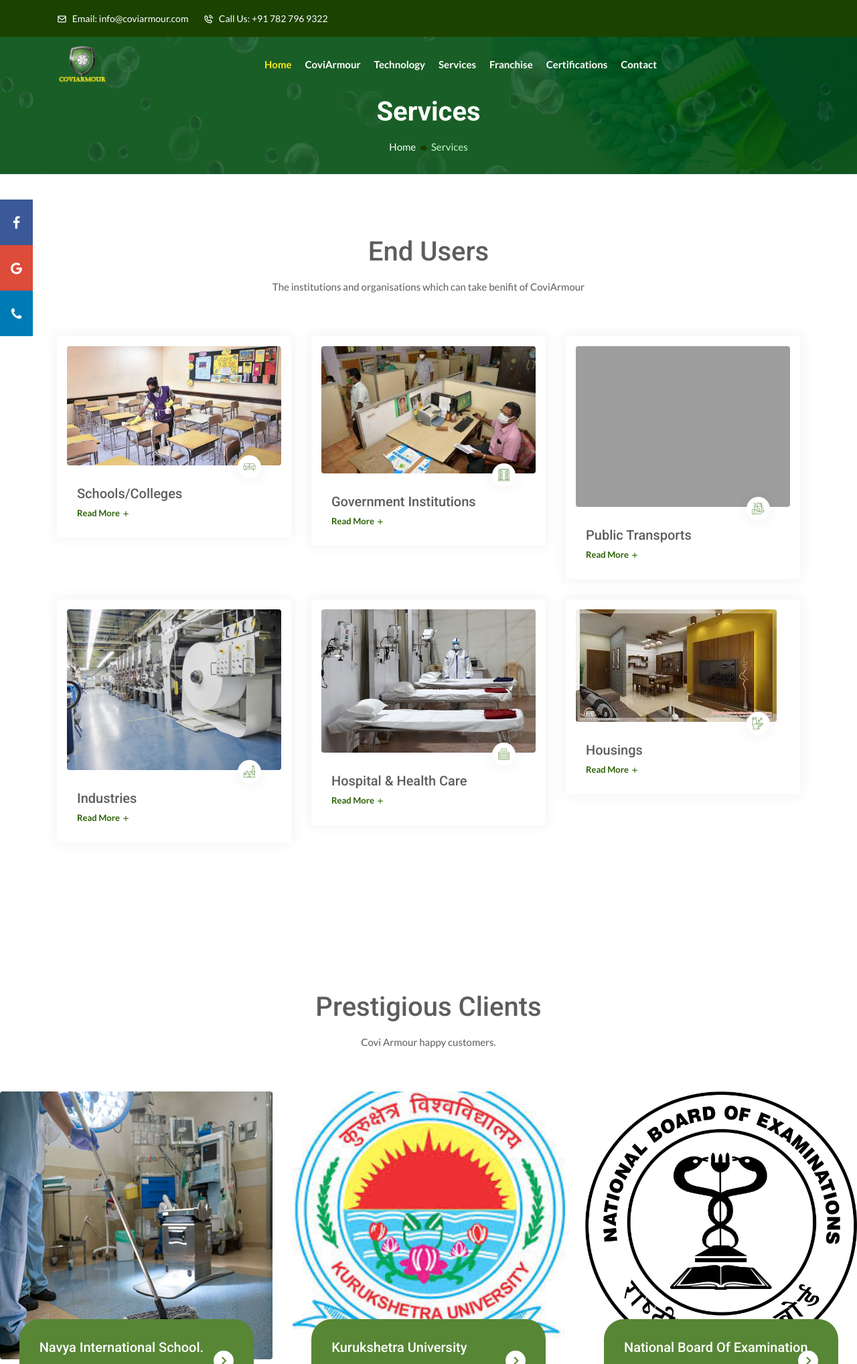
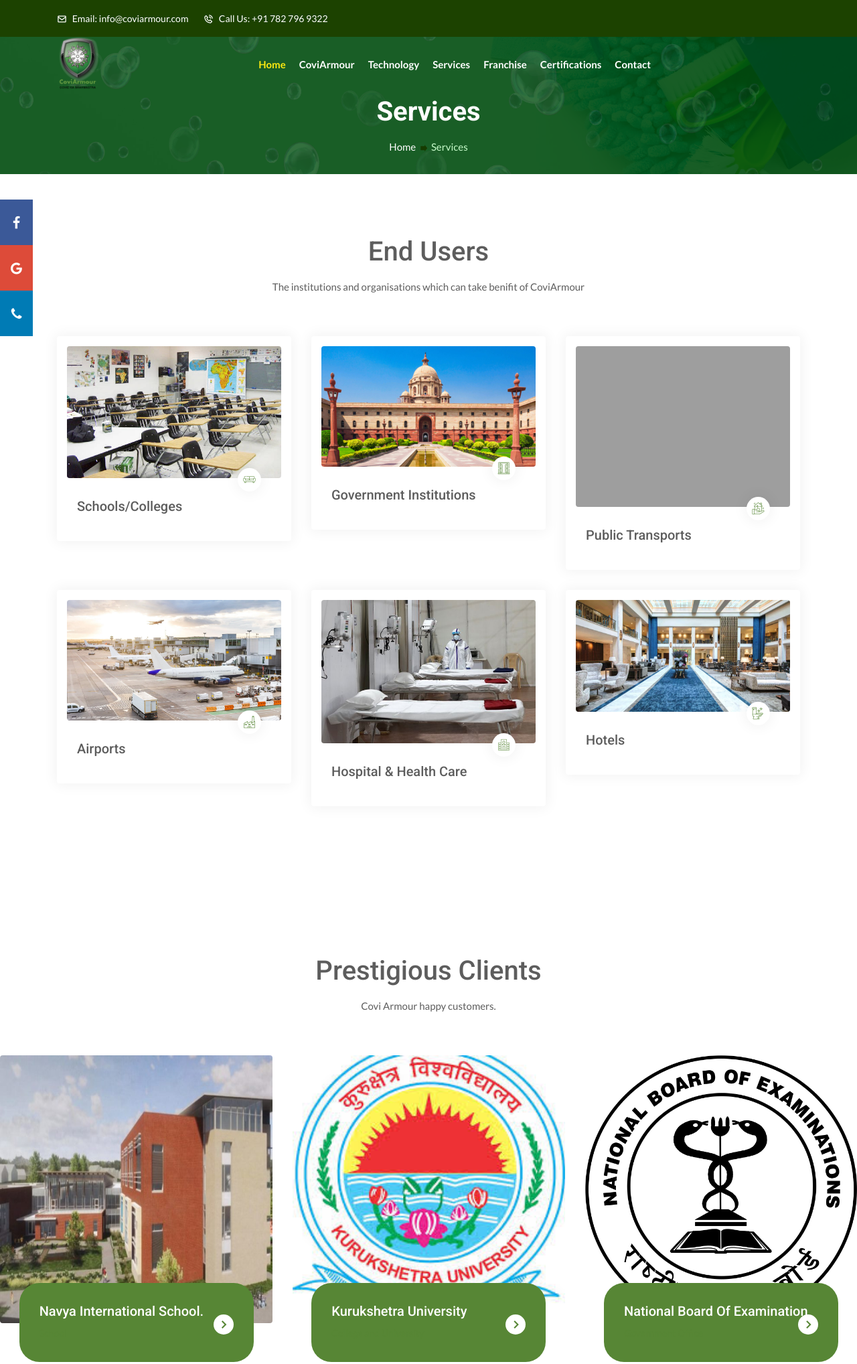
Before and after one commit to sanyam1992000/CoviArmour, a Django app: page /services/ in a window 1280 px wide. Shown: the top 2037 px of the page at 67% size. Run offline with Django 3.2, Linux system fonts and the light colour scheme; some libraries are stand-ins or nearby versions; grey boxes are pictures that could not be loaded.

Commit message:
minor changes

```diff
--- a/templates/footer.html
+++ b/templates/footer.html
@@ -11,7 +11,7 @@
         <div class="single-widget">
           <a href="{% url 'core:home' %}">
             <img
-              src="{% static 'img/logo4.png' %}"
+              src="{% static 'img/logo5.png' %}"
               alt="Image"
               style="height: 140px; margin-top: -1.8rem"
             />
--- a/templates/home.html
+++ b/templates/home.html
@@ -295,7 +295,7 @@
               <img src="{% static 'img/non-toxic.jpg' %}" alt="Image" />
               <h3>Non-Toxic</h3>
               <p>
-                NYSA Helthcare’s antimicrobial active has EPA Certified
+                NYSA Healthcare’s antimicrobial active has EPA Certified
                 Ingredients, CE certified and is one of the safest, non-toxic to
                 human active ingredients in the world. The unique antimicrobial
                 active attracts microbes to the surface and kills them
--- a/templates/navbar.html
+++ b/templates/navbar.html
@@ -53,7 +53,7 @@
       <div class="mobile-nav">
         <a href="{% url 'core:home' %}" class="logo">
           <img
-            src="{% static 'img/logo4.png' %}"
+            src="{% static 'img/logo5.png' %}"
             alt="Logo"
             style="height: 55px; !important;"
           />
@@ -66,7 +66,7 @@
           <div class="container">
             <a class="navbar-brand" href="{% url 'core:home' %}">
               <img
-                src="{% static 'img/logo4.png' %} "
+                src="{% static 'img/logo5.png' %} "
                 alt="Logo"
                 style="height: 80px; !important;"
               />
--- a/templates/services.html
+++ b/templates/services.html
@@ -51,10 +51,10 @@
             <!--                  do eiusmod tempor incididunt dolor sit amet, consectetur.-->
             <!--                </p>-->
 
-            <a href="services-details.html" class="read-more">
-              Read More
-              <i class="bx bx-plus"></i>
-            </a>
+<!--            <a href="services-details.html" class="read-more">-->
+<!--              Read More-->
+<!--              <i class="bx bx-plus"></i>-->
+<!--            </a>-->
 
             <span class="flaticon-couch"></span>
           </div>
@@ -63,7 +63,7 @@
 
       <div class="col-lg-4 col-sm-6">
         <div class="single-services">
-          <img src="{% static 'new images/services/5.jpeg' %}" alt="Image" />
+          <img src="{% static 'new images/services/9.jpg' %}" alt="Image" />
 
           <div class="services-content">
             <h3>Government Institutions</h3>
@@ -72,10 +72,10 @@
             <!--                  do eiusmod tempor incididunt dolor sit amet, consectetur.-->
             <!--                </p>-->
 
-            <a href="services-details.html" class="read-more">
-              Read More
-              <i class="bx bx-plus"></i>
-            </a>
+<!--            <a href="services-details.html" class="read-more">-->
+<!--              Read More-->
+<!--              <i class="bx bx-plus"></i>-->
+<!--            </a>-->
 
             <span class="flaticon-windows"></span>
           </div>
@@ -93,10 +93,10 @@
             <!--                  do eiusmod tempor incididunt dolor sit amet, consectetur.-->
             <!--                </p>-->
 
-            <a href="services-details.html" class="read-more">
-              Read More
-              <i class="bx bx-plus"></i>
-            </a>
+<!--            <a href="services-details.html" class="read-more">-->
+<!--              Read More-->
+<!--              <i class="bx bx-plus"></i>-->
+<!--            </a>-->
 
             <span class="flaticon-house"></span>
           </div>
@@ -105,19 +105,19 @@
 
       <div class="col-lg-4 col-sm-6">
         <div class="single-services">
-          <img src="{% static 'new images/services/8.jpg' %}" alt="Image" />
+          <img src="{% static 'new images/services/10.webp' %}" alt="Image" />
 
           <div class="services-content">
-            <h3>Industries</h3>
+            <h3>Airports</h3>
             <!--                <p>-->
             <!--                  Lorem ipsum dolor sit amet, consectetur adipiscing elit, sed-->
             <!--                  do eiusmod tempor incididunt dolor sit amet, consectetur.-->
             <!--                </p>-->
 
-            <a href="services-details.html" class="read-more">
-              Read More
-              <i class="bx bx-plus"></i>
-            </a>
+<!--            <a href="services-details.html" class="read-more">-->
+<!--              Read More-->
+<!--              <i class="bx bx-plus"></i>-->
+<!--            </a>-->
 
             <span class="flaticon-factory"></span>
           </div>
@@ -135,10 +135,10 @@
             <!--                  do eiusmod tempor incididunt dolor sit amet, consectetur.-->
             <!--                </p>-->
 
-            <a href="services-details.html" class="read-more">
-              Read More
-              <i class="bx bx-plus"></i>
-            </a>
+<!--            <a href="services-details.html" class="read-more">-->
+<!--              Read More-->
+<!--              <i class="bx bx-plus"></i>-->
+<!--            </a>-->
 
             <span class="flaticon-hospital"></span>
           </div>
@@ -147,19 +147,19 @@
 
       <div class="col-lg-4 col-sm-6">
         <div class="single-services">
-          <img src="{% static 'new images/services/7.jpeg' %}" alt="Image" />
+          <img src="{% static 'new images/services/7.webp' %}" alt="Image" />
 
           <div class="services-content">
-            <h3>Housings</h3>
+            <h3>Hotels</h3>
             <!--                <p>-->
             <!--                  Lorem ipsum dolor sit amet, consectetur adipiscing elit, sed-->
             <!--                  do eiusmod tempor incididunt dolor sit amet, consectetur.-->
             <!--                </p>-->
 
-            <a href="services-details.html" class="read-more">
-              Read More
-              <i class="bx bx-plus"></i>
-            </a>
+<!--            <a href="services-details.html" class="read-more">-->
+<!--              Read More-->
+<!--              <i class="bx bx-plus"></i>-->
+<!--            </a>-->
 
             <span class="flaticon-toilet"></span>
           </div>
@@ -249,7 +249,7 @@
 
       <div class="single-project">
         <img
-          src="{% static 'img/project/5.jpg' %}"
+          src="{% static 'new images/clients/navya.jpg' %}"
           alt="Image"
           style="height: 400px"
         />
```
Also changed, not shown: templates/certification.html (+71 -0 lines), templates/technology.html (+9 -25 lines), static/img/logo5.png (added), static/new images/clients/navya.jpg (added), static/new images/services/1.jpg, static/new images/services/10.webp (added), static/new images/services/7.webp (added), static/new images/services/9.jpg (added).
